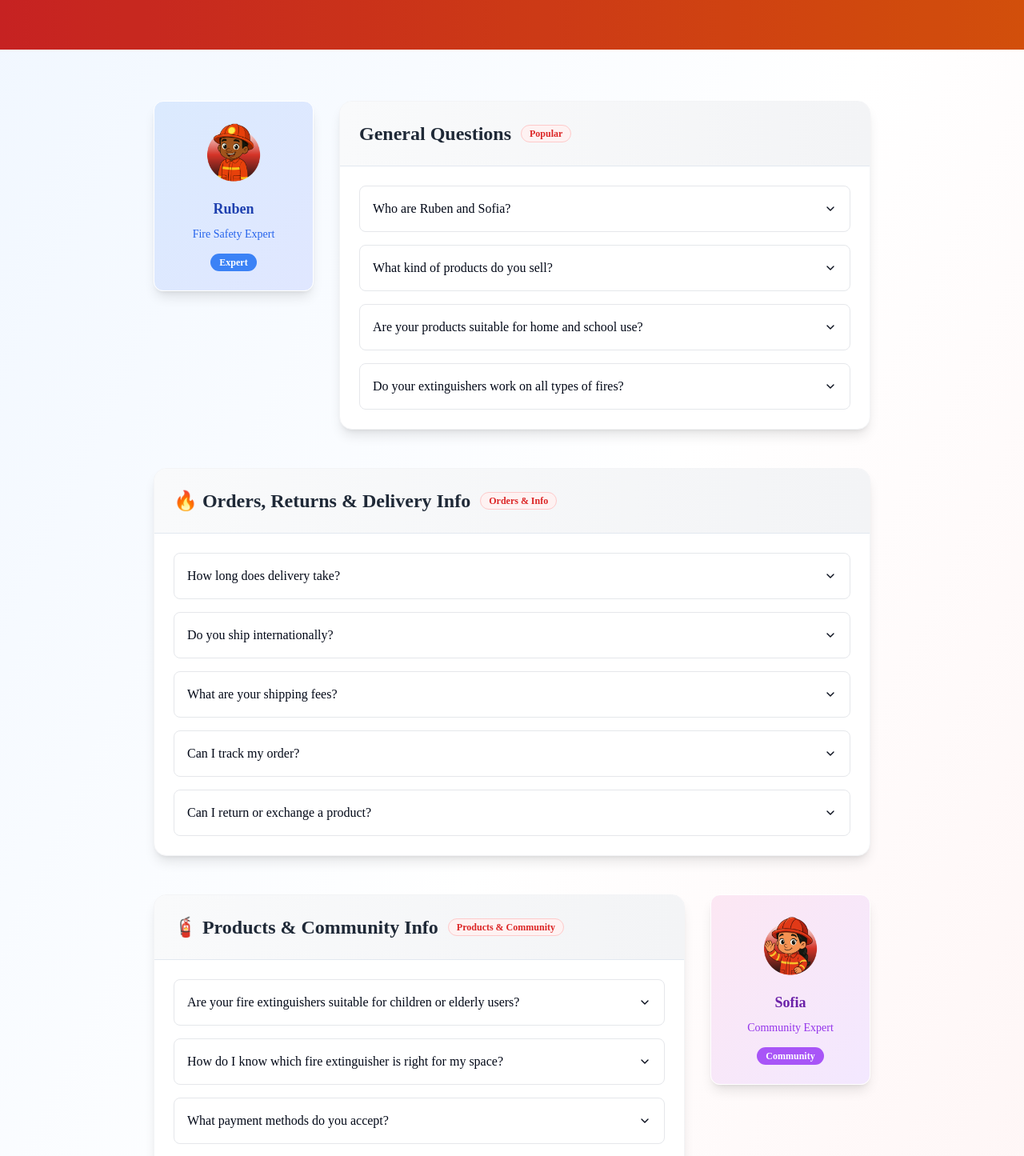
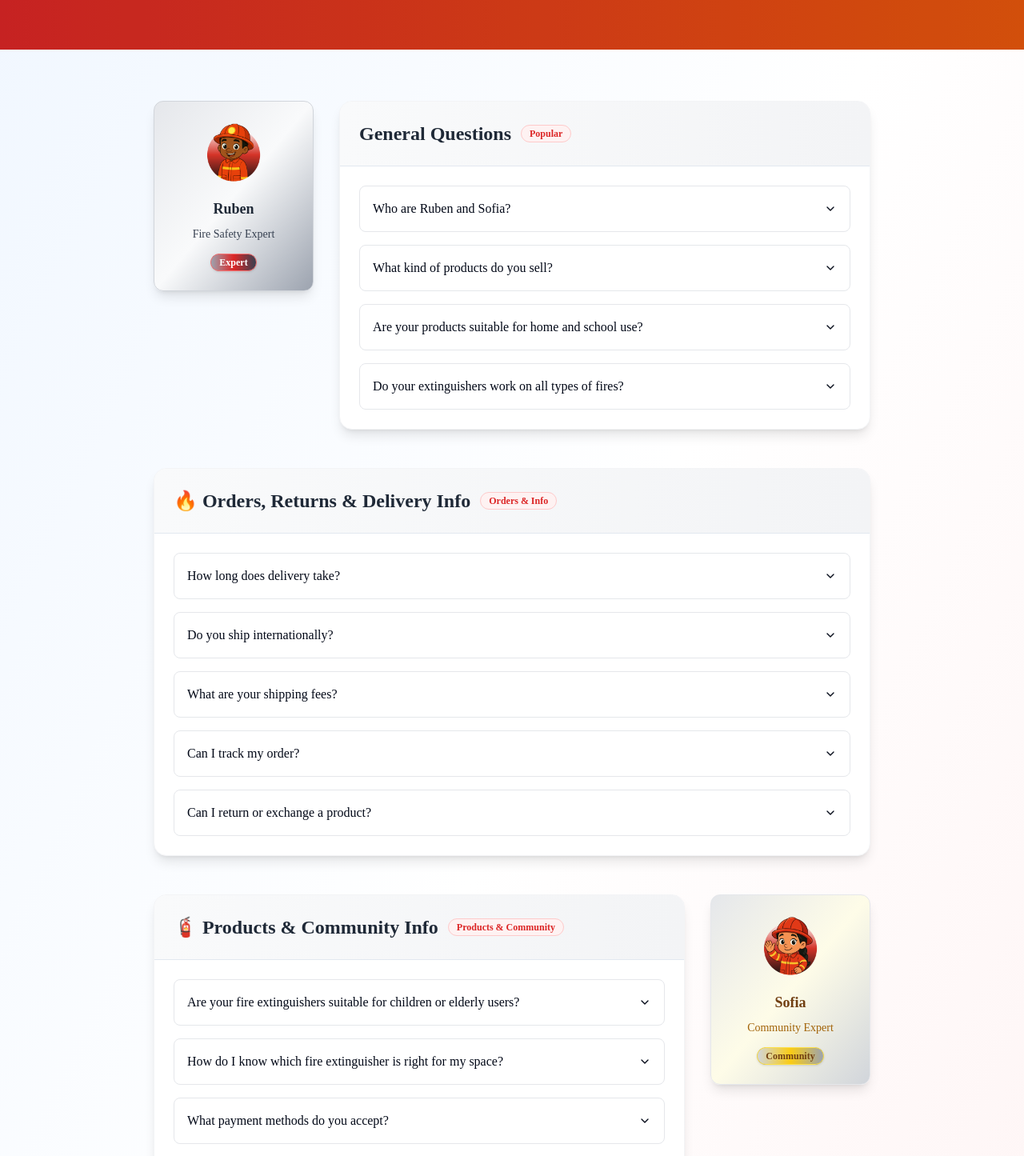
Before and after one commit to tradexy/flame-guard-uk-shop, a React (Vite) app: page /faqs in a window 1280 px wide. Shown: the part 325-1770 px from the top of the page at 80% size. Built offline with nearby package versions, Linux system fonts and the light colour scheme.

Commit message:
Refactor: Apply color scheme to FAQ page
Update the FAQ page to use red, orange, and metallic gray color scheme, replacing blue with gray for Ruben's section and adding a touch of yellow to Sofia's section for visual consistency.

```diff
--- a/src/pages/FAQ.tsx
+++ b/src/pages/FAQ.tsx
@@ -1,4 +1,3 @@
-
 import Header from '@/components/Header';
 import Footer from '@/components/Footer';
 import {
@@ -119,7 +118,7 @@ const FAQ = () => {
             <div className="grid md:grid-cols-12 gap-8 items-start">
               {/* Left Column - Expert Image */}
               <div className="md:col-span-3">
-                <div className="bg-gradient-to-br from-blue-100 to-indigo-100 rounded-xl p-6 text-center shadow-lg border border-white">
+                <div className="bg-gradient-to-br from-gray-200 via-gray-50 to-gray-400 rounded-xl p-6 text-center shadow-lg border border-gray-300">
                   <div className="w-20 h-20 mx-auto mb-4 flex items-center justify-center">
                     <img
                       src="/lovable-uploads/d91b57ba-fd4d-4279-996d-318c136c54af.png"
@@ -127,9 +126,11 @@ const FAQ = () => {
                       className="w-full h-full object-contain"
                     />
                   </div>
-                  <h3 className="font-bold text-blue-800 text-lg mb-2">Ruben</h3>
-                  <p className="text-blue-600 text-sm mb-3">Fire Safety Expert</p>
-                  <Badge className="bg-blue-500 text-white text-xs">Expert</Badge>
+                  <h3 className="font-bold text-gray-800 text-lg mb-2">Ruben</h3>
+                  <p className="text-gray-700 text-sm mb-3">Fire Safety Expert</p>
+                  <Badge className="bg-gradient-to-r from-gray-400 via-red-600 to-gray-700 text-white text-xs border border-red-400 shadow">
+                    Expert
+                  </Badge>
                 </div>
               </div>
 
@@ -232,7 +233,7 @@ const FAQ = () => {
 
               {/* Right Column - Community Image */}
               <div className="md:col-span-3">
-                <div className="bg-gradient-to-br from-pink-100 to-purple-100 rounded-xl p-6 text-center shadow-lg border border-white">
+                <div className="bg-gradient-to-br from-gray-200 via-yellow-50 to-gray-300 rounded-xl p-6 text-center shadow-lg border border-gray-200">
                   <div className="w-20 h-20 mx-auto mb-4 flex items-center justify-center">
                     <img
                       src="/lovable-uploads/8c298eac-ace5-4c14-99a7-683522bb0ac3.png"
@@ -240,9 +241,11 @@ const FAQ = () => {
                       className="w-full h-full object-contain"
                     />
                   </div>
-                  <h3 className="font-bold text-purple-800 text-lg mb-2">Sofia</h3>
-                  <p className="text-purple-600 text-sm mb-3">Community Expert</p>
-                  <Badge className="bg-purple-500 text-white text-xs">Community</Badge>
+                  <h3 className="font-bold text-yellow-900 text-lg mb-2">Sofia</h3>
+                  <p className="text-yellow-700 text-sm mb-3">Community Expert</p>
+                  <Badge className="bg-gradient-to-r from-gray-300 via-yellow-400 to-gray-400 text-yellow-900 text-xs border border-yellow-300 shadow">
+                    Community
+                  </Badge>
                 </div>
               </div>
             </div>
```
